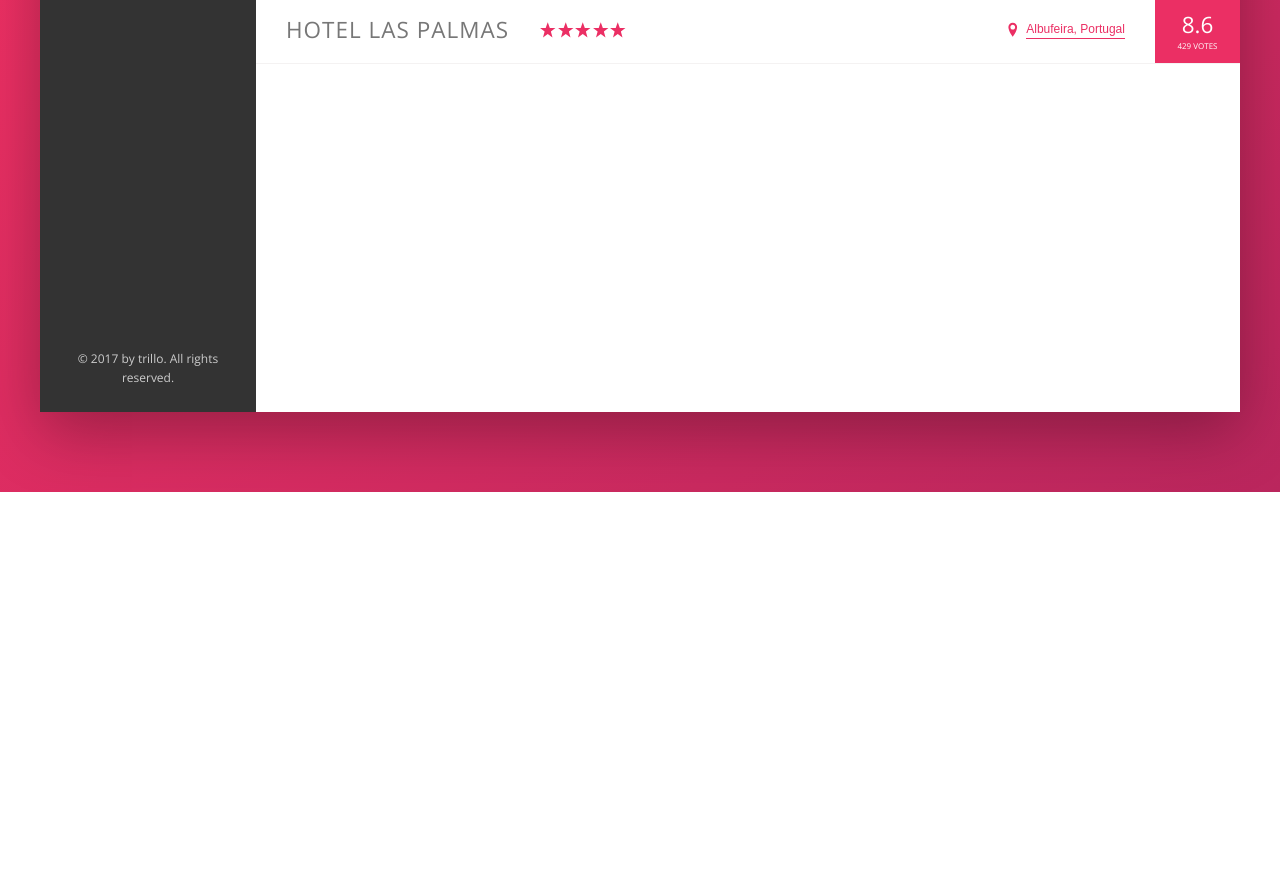
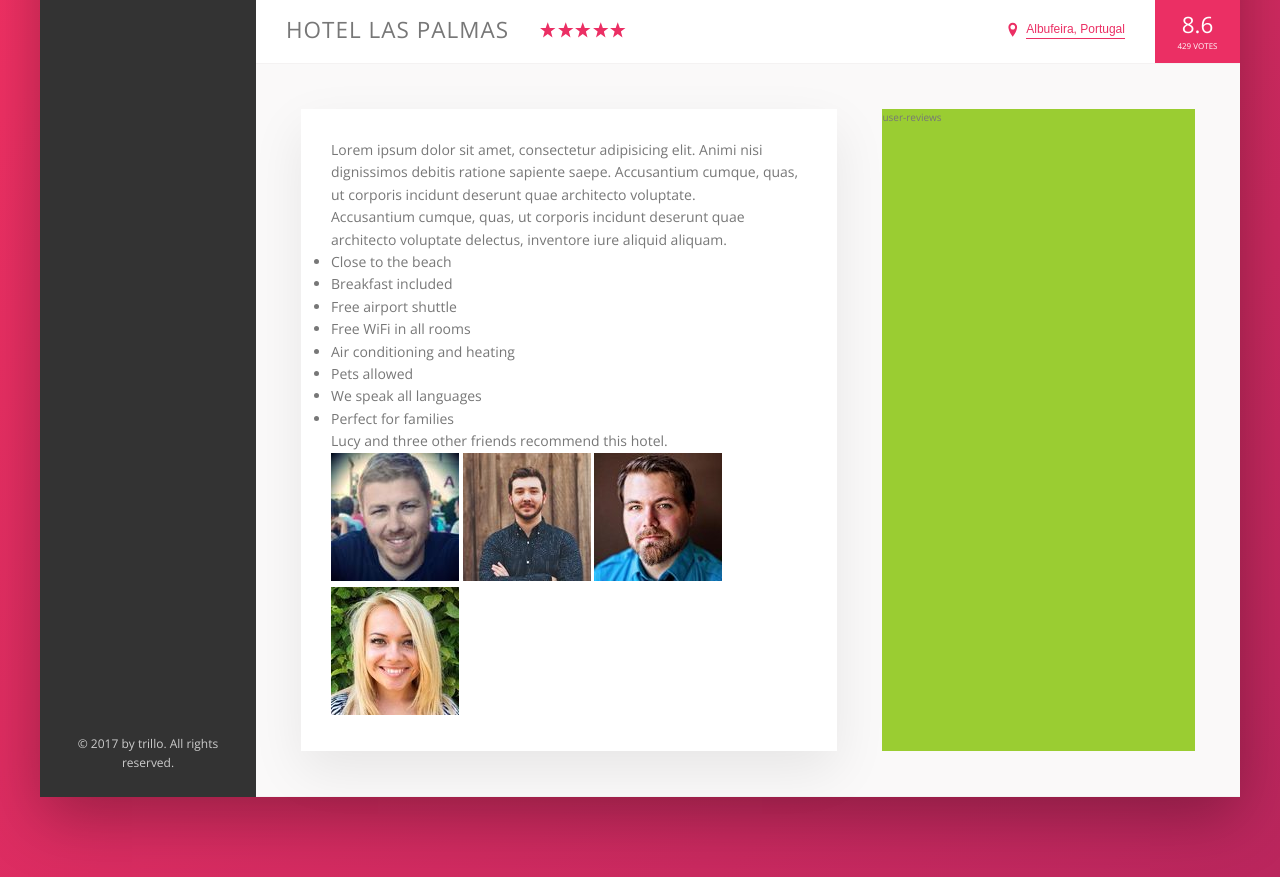
Before and after one commit to nickdunn2/trillo, a website: page index.html in a window 1280 px wide. Shown: the part 538-1415 px from the top of the page. Before the commit the page ends 1030 px from the top, so only its background shows below. Drawn offline with nearby package versions, Linux system fonts and the light colour scheme.

Commit message:
first part of hotel description section

```diff
--- a/index.html
+++ b/index.html
@@ -132,6 +132,42 @@
                             <div class="overview__rating-count">429 votes</div>
                         </div>
                     </div>
+
+                    <div class="detail">
+                        <div class="description">
+                            <p class="paragraph">
+                                Lorem ipsum dolor sit amet, consectetur adipisicing elit. Animi nisi dignissimos debitis ratione sapiente saepe. Accusantium cumque, quas, ut corporis incidunt deserunt quae architecto voluptate.
+                            </p>
+                            <p class="paragraph">
+                                Accusantium cumque, quas, ut corporis incidunt deserunt quae architecto voluptate delectus, inventore iure aliquid aliquam.
+                            </p>
+                            <ul class="list">
+                                <li class="list__item">Close to the beach</li>
+                                <li class="list__item">Breakfast included</li>
+                                <li class="list__item">Free airport shuttle</li>
+                                <li class="list__item">Free WiFi in all rooms</li>
+                                <li class="list__item">Air conditioning and heating</li>
+                                <li class="list__item">Pets allowed</li>
+                                <li class="list__item">We speak all languages</li>
+                                <li class="list__item">Perfect for families</li>
+                            </ul>
+                            <div class="recommend">
+                                <p class="recommend__count">
+                                    Lucy and three other friends recommend this hotel.
+                                </p>
+                                <div class="recommend__friends">
+                                    <img src="./img/user-3.jpg" alt="Friend 3" class="recommend__photo">
+                                    <img src="./img/user-4.jpg" alt="Friend 4" class="recommend__photo">
+                                    <img src="./img/user-5.jpg" alt="Friend 5" class="recommend__photo">
+                                    <img src="./img/user-6.jpg" alt="Friend 6" class="recommend__photo">
+                                </div>
+                            </div>
+                        </div>
+
+                        <div class="user-reviews">
+                            user-reviews
+                        </div>
+                    </div>
                 </main>
             </div>
         </div>
--- a/sass/_base.scss
+++ b/sass/_base.scss
@@ -13,6 +13,9 @@
     --color-grey-dark-3: #999;
 
     --shadow-dark: 0 2rem 6rem rgba(0, 0, 0, 0.3);
+    --shadow-light: 0 2rem 5rem rgba(0, 0, 0, .08);
+
+    --line-grey-light-2: 1px solid var(--color-grey-light-2);
 }
 
 * {
--- a/sass/_components.scss
+++ b/sass/_components.scss
@@ -202,7 +202,7 @@
 .overview {
     display: flex;
     align-items: center;
-    border-bottom: 1px solid var(--color-grey-light-2);
+    border-bottom: var(--line-grey-light-2);
 
     &__heading {
         font-size: 2.25rem;
--- a/sass/_layout.scss
+++ b/sass/_layout.scss
@@ -11,7 +11,7 @@
     font-size: 1.4rem;
     height: 7rem;
     background-color: #fff;
-    border-bottom: 1px solid var(--color-grey-light-2);
+    border-bottom: var(--line-grey-light-2);
 
     display: flex;
     justify-content: space-between;
@@ -35,8 +35,26 @@
 .hotel-view {
     background-color: #fff;
 
-    // remove
-    height: 80rem;
-
     flex: 1;
 }
+
+.detail {
+    display: flex;
+    padding: 4.5rem;
+    background-color: var(--color-grey-light-1);
+    border-bottom: var(--line-grey-light-2);
+}
+
+.description {
+    font-size: 1.4rem;
+    background-color: #fff;
+    box-shadow: var(--shadow-light);
+    padding: 3rem;
+    flex: 0 0 60%;
+    margin-right: 4.5rem;
+}
+
+.user-reviews {
+    background-color: yellowgreen;
+    flex: 1;
+}
```
Also changed, not shown: css/style.css.
